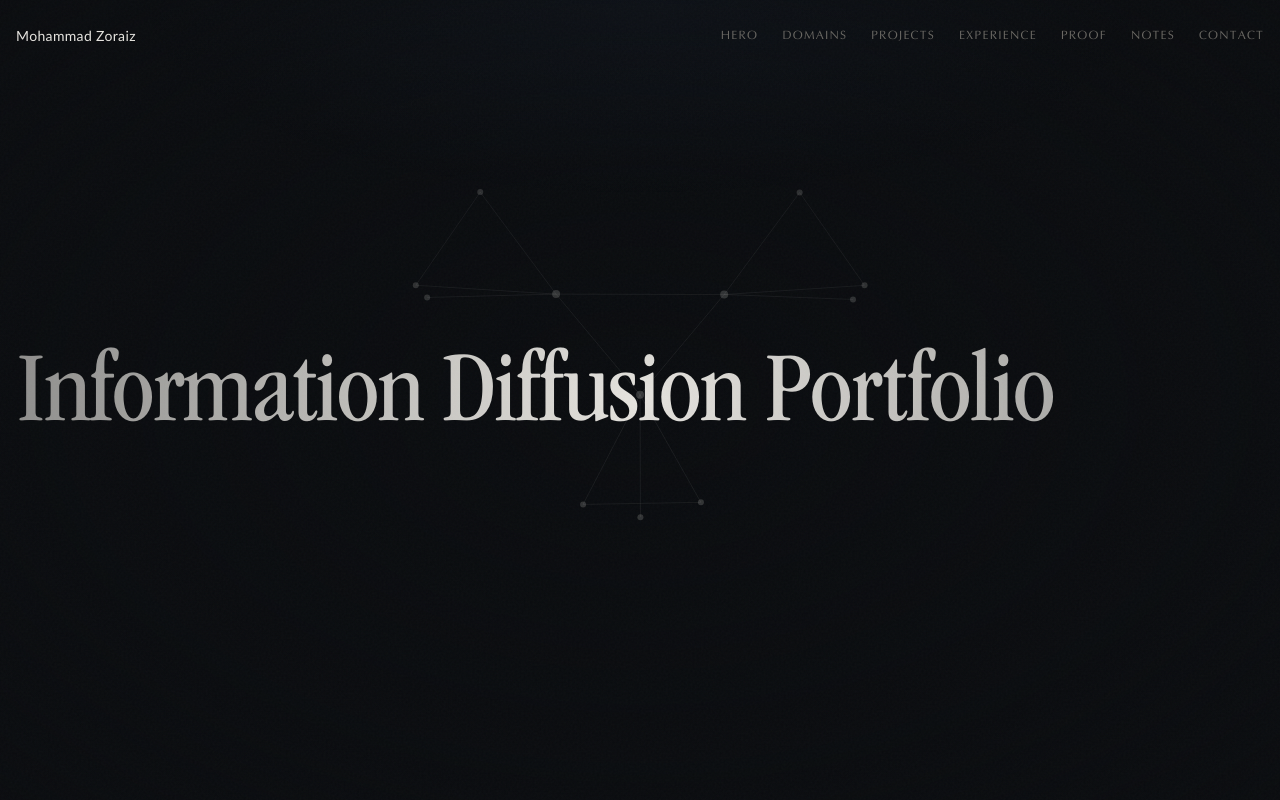
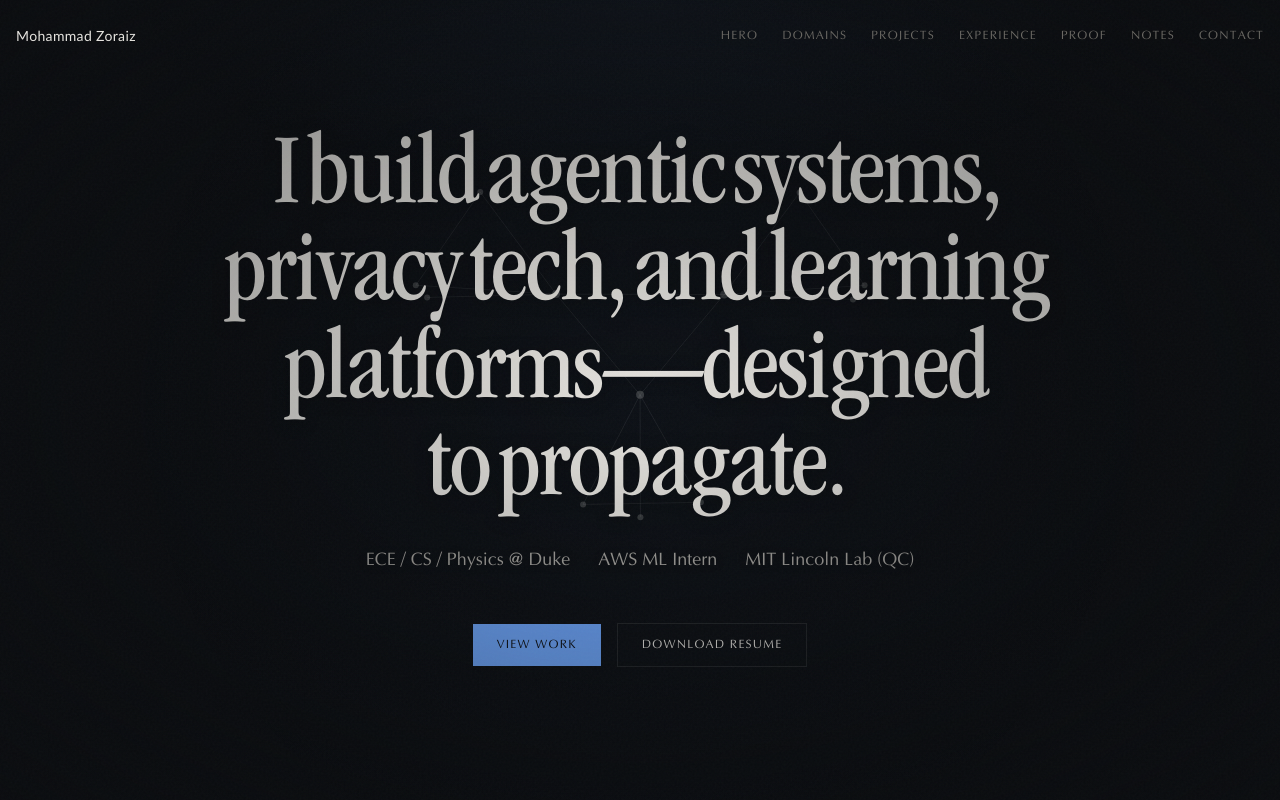
Before and after one commit to zoraizmohammad/mzoraiz, a Next.js app: page / in a window 1280 px wide. Shown: the top 800 px of the page. Built offline with nearby package versions, Linux system fonts and the light colour scheme.

Commit message:
hero section

```diff
--- a/components/network/NetworkCanvasWrapper.tsx
+++ b/components/network/NetworkCanvasWrapper.tsx
@@ -1,10 +1,18 @@
 "use client";
 
-import { useRef } from "react";
+import { useRef, useEffect } from "react";
 import NetworkCanvas, { type NetworkCanvasHandle } from "./NetworkCanvas";
 
 export default function NetworkCanvasWrapper() {
   const canvasRef = useRef<NetworkCanvasHandle>(null);
+
+  // Expose canvas ref globally for components to trigger pulses
+  useEffect(() => {
+    (window as any).__networkCanvasRef = canvasRef;
+    return () => {
+      delete (window as any).__networkCanvasRef;
+    };
+  }, []);
 
   const handleClick = (e: React.MouseEvent) => {
     // Debug: emit pulse from "you" node to all "domain" nodes
@@ -17,7 +25,7 @@ export default function NetworkCanvasWrapper() {
   return (
     <>
       <NetworkCanvas ref={canvasRef} />
-      {/* Invisible click handler overlay - debug only */}
+      {/* Invisible click handler overlay - debug only (can be removed in production) */}
       <div
         className="fixed inset-0 z-[5] pointer-events-auto"
         onClick={handleClick}
--- a/components/sections/Hero.tsx
+++ b/components/sections/Hero.tsx
@@ -1,10 +1,163 @@
+"use client";
+
+import { useEffect, useRef } from "react";
+import { motion, useReducedMotion } from "framer-motion";
+import Button from "@/components/ui/Button";
+
 export default function Hero() {
+  const hasTriggeredPulseRef = useRef(false);
+  const reducedMotion = useReducedMotion();
+
+  // Trigger pulse when animation completes
+  useEffect(() => {
+    if (hasTriggeredPulseRef.current) return;
+
+    // Wait for animation to complete (stagger duration + delay)
+    const delay = reducedMotion ? 500 : 2000; // Shorter delay for reduced motion
+    const timeoutId = setTimeout(() => {
+      // Access network canvas via global ref
+      const networkCanvas = (window as any).__networkCanvasRef;
+      if (networkCanvas?.current) {
+        networkCanvas.current.emitPulse("you", "domain");
+        hasTriggeredPulseRef.current = true;
+      }
+    }, delay);
+
+    return () => clearTimeout(timeoutId);
+  }, [reducedMotion]);
+
+  const handleViewWork = (e: React.MouseEvent<HTMLButtonElement>) => {
+    e.preventDefault();
+    const workSection = document.getElementById("work");
+    if (workSection) {
+      // Use Lenis if available, otherwise native scroll
+      const lenis = (window as any).lenis;
+      if (lenis) {
+        lenis.scrollTo(workSection, { offset: 0, duration: 1.5 });
+      } else {
+        workSection.scrollIntoView({ behavior: "smooth" });
+      }
+    }
+  };
+
+  const handleDownloadResume = (e: React.MouseEvent<HTMLButtonElement>) => {
+    e.preventDefault();
+    // Placeholder: link to resume PDF
+    window.open("/resume.pdf", "_blank");
+  };
+
+  // Animation variants
+  const containerVariants = {
+    hidden: { opacity: 0 },
+    visible: {
+      opacity: 1,
+      transition: {
+        staggerChildren: reducedMotion ? 0 : 0.1,
+        delayChildren: reducedMotion ? 0 : 0.2,
+      },
+    },
+  };
+
+  const itemVariants = {
+    hidden: { opacity: 0, y: reducedMotion ? 0 : 20 },
+    visible: {
+      opacity: 1,
+      y: 0,
+      transition: {
+        duration: reducedMotion ? 0.3 : 0.6,
+        ease: [0.22, 1, 0.36, 1],
+      },
+    },
+  };
+
+  const headlineWords = "I build agentic systems, privacy tech, and learning platforms—designed to propagate.".split(
+    " "
+  );
+
   return (
-    <section id="hero" className="min-h-[100vh] flex items-center justify-center">
-      <div className="container mx-auto px-4">
-        <h1 className="h1-hero">
-          Information Diffusion Portfolio
-        </h1>
+    <section
+      id="hero"
+      className="relative min-h-[100vh] flex items-center justify-center overflow-hidden"
+    >
+      {/* Subtle spotlight background */}
+      <div
+        className="absolute inset-0 pointer-events-none z-0"
+        style={{
+          background:
+            "radial-gradient(circle at center, rgba(111, 168, 255, 0.03) 0%, transparent 70%)",
+        }}
+      />
+
+      {/* Content container with proper z-index */}
+      <div className="relative z-10 container mx-auto px-4 py-20">
+        <motion.div
+          variants={containerVariants}
+          initial="hidden"
+          animate="visible"
+          className="max-w-4xl mx-auto text-center"
+        >
+          {/* Main headline with word stagger */}
+          <motion.h1
+            className="h1-hero mb-6 drop-shadow-[0_2px_8px_rgba(0,0,0,0.3)]"
+            variants={itemVariants}
+          >
+            {reducedMotion ? (
+              // Simple fade for reduced motion
+              <span>{headlineWords.join(" ")}</span>
+            ) : (
+              // Word-by-word stagger
+              headlineWords.map((word, index) => (
+                <motion.span
+                  key={index}
+                  variants={{
+                    hidden: { opacity: 0, y: 20 },
+                    visible: {
+                      opacity: 1,
+                      y: 0,
+                      transition: {
+                        duration: 0.4,
+                        ease: [0.22, 1, 0.36, 1],
+                        delay: index * 0.05,
+                      },
+                    },
+                  }}
+                  className="inline-block mr-2"
+                >
+                  {word}
+                </motion.span>
+              ))
+            )}
+          </motion.h1>
+
+          {/* Subline */}
+          <motion.p
+            className="body-muted text-lg mb-12 drop-shadow-[0_1px_4px_rgba(0,0,0,0.2)]"
+            variants={itemVariants}
+          >
+            ECE / CS / Physics @ Duke • AWS ML Intern • MIT Lincoln Lab (QC)
+          </motion.p>
+
+          {/* CTAs */}
+          <motion.div
+            className="flex flex-col sm:flex-row gap-4 justify-center items-center"
+            variants={itemVariants}
+          >
+            <Button
+              variant="primary"
+              onClick={handleViewWork}
+              aria-label="View my work and projects"
+            >
+              View Work
+            </Button>
+            <Button
+              variant="secondary"
+              onClick={handleDownloadResume}
+              aria-label="Download my resume as PDF"
+            >
+              Download Resume
+            </Button>
+          </motion.div>
+        </motion.div>
       </div>
     </section>
   );
--- /dev/null
+++ b/components/ui/Button.tsx
@@ -0,0 +1,34 @@
+"use client";
+
+import { ButtonHTMLAttributes, forwardRef } from "react";
+
+interface ButtonProps extends ButtonHTMLAttributes<HTMLButtonElement> {
+  variant?: "primary" | "secondary";
+  children: React.ReactNode;
+}
+
+const Button = forwardRef<HTMLButtonElement, ButtonProps>(
+  ({ variant = "primary", className = "", children, ...props }, ref) => {
+    const baseClasses =
+      "ui-label px-6 py-3 transition-all duration-300 focus:outline-none focus:ring-2 focus:ring-[var(--color-accent)] focus:ring-offset-2 focus:ring-offset-[var(--color-background)]";
+
+    const variantClasses =
+      variant === "primary"
+        ? "bg-[var(--color-accent)] text-[var(--color-background)] hover:bg-opacity-90 active:bg-opacity-80"
+        : "border border-[var(--color-hairline)] text-[var(--color-text-primary)] hover:border-[var(--color-text-primary)] hover:bg-[var(--color-hairline)] active:bg-opacity-50";
+
+    return (
+      <button
+        ref={ref}
+        className={`${baseClasses} ${variantClasses} ${className}`}
+        {...props}
+      >
+        {children}
+      </button>
+    );
+  }
+);
+
+Button.displayName = "Button";
+
+export default Button;
```
